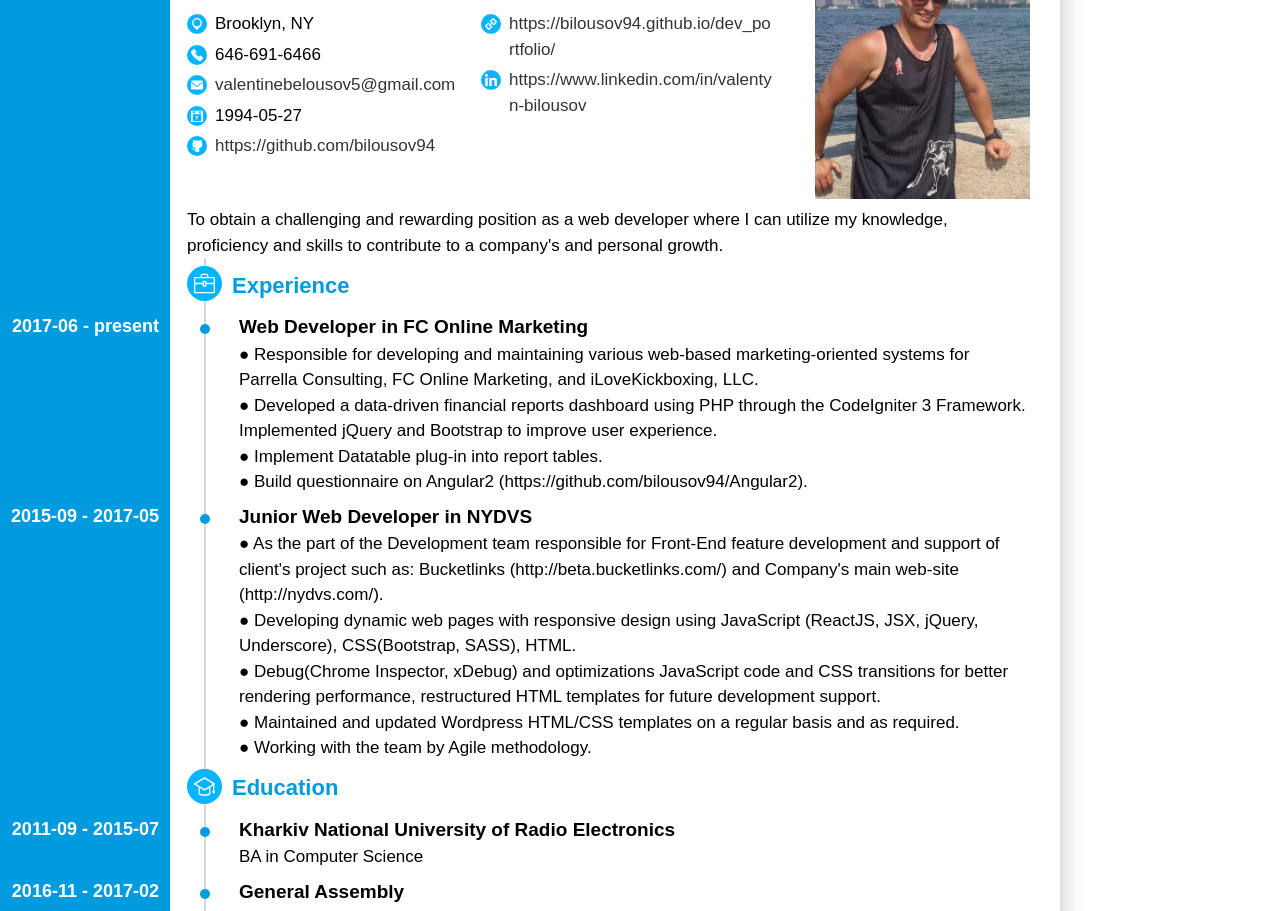
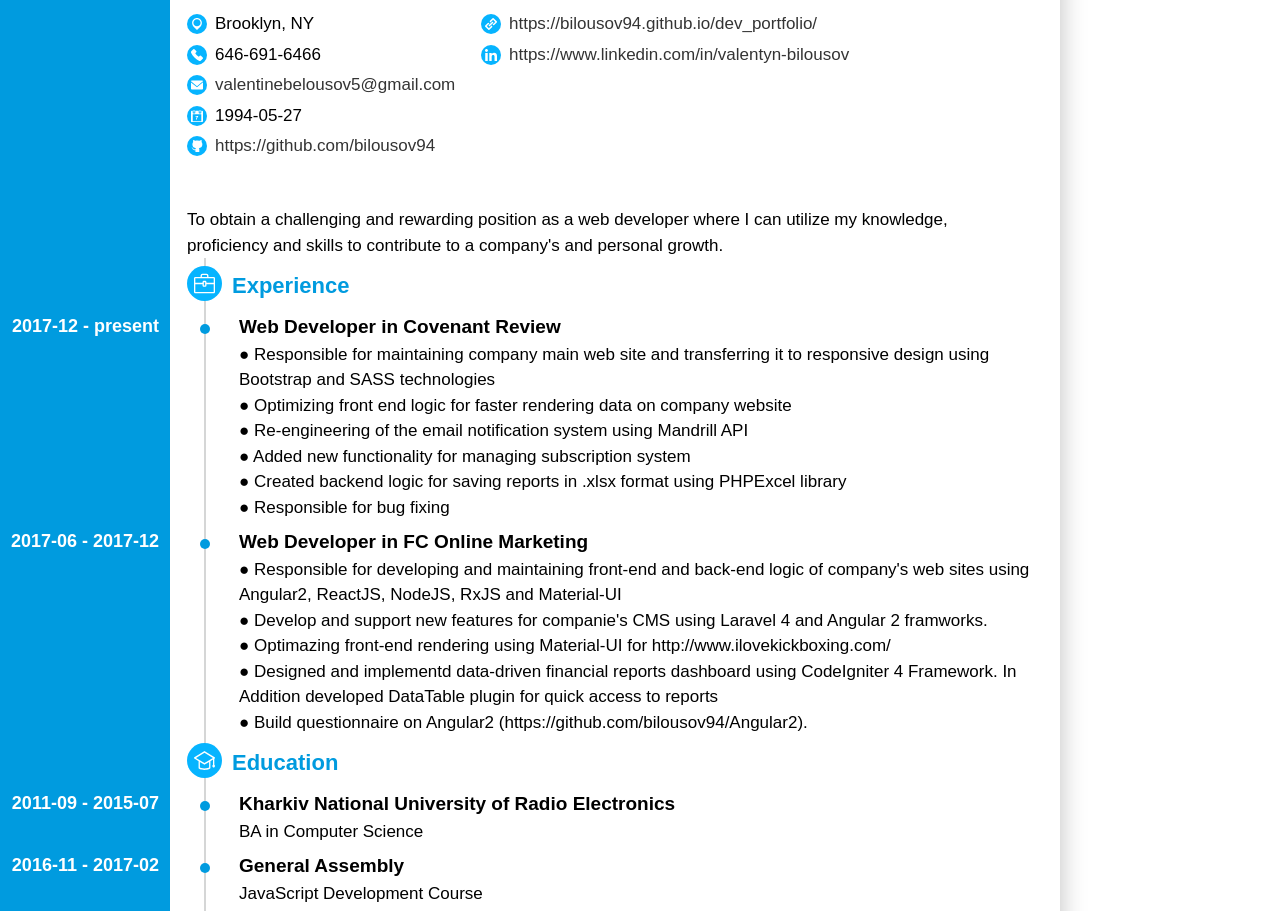
Before and after one commit to bilousov94/additional_files, a plain HTML site: page index.html in a window 1280 px wide. Shown: the part 97-1008 px from the top of the page. Drawn offline with nearby package versions, Linux system fonts and the light colour scheme.

Commit message:
Changed resume content, removed image

```diff
--- a/index.html
+++ b/index.html
@@ -63,18 +63,19 @@
 	<div class="pointer"></div>
 	<div class="ico"></div>
 	<h4 class="personalTitle">WWW</h4>
-	<div class="personalText"><a href="https://bilousov94.github.io/dev_portfolio/" target="_blank" rel="nofollow">https://bilousov94.github.io/dev_portfolio/</a></div>
+	<div class="personalText" style="width: 400px"><a href="https://bilousov94.github.io/dev_portfolio/" target="_blank" rel="nofollow">https://bilousov94.github.io/dev_portfolio/</a></div>
 </div><div class="entry personalLinkedin entryExample existingEntry" data-order="202">
 	<div class="pointer"></div>
 	<div class="ico"></div>
 	<h4 class="personalTitle">LinkedIn</h4>
-	<div class="personalText"><a href="https://www.linkedin.com/in/valentyn-bilousov" target="_blank" rel="nofollow">https://www.linkedin.com/in/valentyn-bilousov</a></div>
+	<div class="personalText" style="width: 400px"><a href="https://www.linkedin.com/in/valentyn-bilousov" target="_blank" rel="nofollow">https://www.linkedin.com/in/valentyn-bilousov</a></div>
 </div></div></div></div><div class="dCol dateLayoutLine dateSeparatorDash dateStickSeparatorFrom dateTextStyleBold colorTxtMediumBlack3 colorNameLightBlue2 colorLastNameLightBlue2 colorPositionLightBlue2 colorImgBrdLightBlue2 colorImgBgLightBlue2 colorSecTitLightBlue2 colorSecTitBgWhite3 colorSecTitBrdLightSilver3 colorSecLineLightSilver3 colorSecPointLightBlue2 colorSecPointShadowLightBlue1 colorEntTitMediumBlack3 colorEntSubMediumBlack3 colorEntBoldMediumBlack3 colorEntIcoWhite3 colorEntIcoBgLightBlue3 colorIcoWhite3 colorIcoBgLightBlue3 colorRatOnLightBlue3 colorRatOffLightSilver3 colorRatAddLightBlue3 colorBgWhite3 colorBgHfWhite3 colorDateMediumBlack3 colorDateBgLightBlue2 lastCol" style="width: 25%; height: 294px;"><div class="section sectionType3 sectionPhoto existingSection">
-		<div class="entry existingEntry">
-			<figure>
-				<img src="./My resume _ Uptowork_files/142906f2-1e3e-4b5d-833c-be1d88fdd7fc.jpg" alt="">
-			</figure>
-		</div>
+		<!--<div class="entry existingEntry">-->
+			<!--<figure>-->
+				<!--&lt;!&ndash;<img src="./My resume _ Uptowork_files/142906f2-1e3e-4b5d-833c-be1d88fdd7fc.jpg" alt="">&ndash;&gt;-->
+				<!--<img src="" alt="">-->
+			<!--</figure>-->
+		<!--</div>-->
 	</div></div></div><div class="dRow lastRow" style="height: 1206px;"><div class="dCol secTitMarginBottom10 secAccIcoCircle colSpecialLineOn colSpecialBorderOn dateSeparatorDash dateStickSeparatorFrom dateTextStyleBold colorTxtMediumBlack3 colorNameLightBlue2 colorLastNameLightBlue2 colorPositionLightBlue2 colorImgBrdLightBlue2 colorImgBgLightBlue2 colorSecTitLightBlue2 colorSecTitBgWhite3 colorSecTitBrdLightSilver3 colorSecLineLightSilver3 colorSecPointLightBlue2 colorSecPointShadowLightBlue1 colorEntTitMediumBlack3 colorEntSubMediumBlack3 colorEntBoldMediumBlack3 colorEntIcoWhite3 colorEntIcoBgLightBlue3 colorIcoWhite3 colorIcoBgLightBlue3 colorRatOnLightBlue3 colorRatOffLightSilver3 colorRatAddLightBlue3 colorBgWhite3 colorBgHfWhite3 colorDateMediumBlack3 colorDateBgLightBlue2 firstCol lastCol" style="width: 100%; height: 1206px;"><div class="section sectionType4 sectionSummary secTitleOff secSpecialLineOff existingSection">
 		<h3 class="title"><span class="ico"></span><span class="txt">Summary</span></h3>
 		<div class="entryContainer content"><div class="entry existingEntry">
@@ -85,51 +86,80 @@
 			</div></div>
 	</div><div class="section sectionType6 sectionExperience secSpecialLineFirst existingSection">
 		<h3 class="title"><span class="ico"></span><span class="txt">Experience</span></h3>
-		<div class="entryContainer"><div class="entry existingEntry" data-date-from-year="" data-date-from-month="" data-date-to-year="" data-date-to-month="" style="min-height: 25px;">
+		<div class="entryContainer">
+			<div class="entry existingEntry" data-date-from-year="" data-date-from-month="" data-date-to-year="" data-date-to-month="" style="min-height: 25px;">
+				<div class="pointer" style="top: 1.1rem; left: -38px;"></div>
+				<div class="dates">					<span class="dateFrom">2017-12</span>
+					<span class="dateSeparator"></span>
+					<span class="dateTo">present</span>
+				</div>
+				<div class="content">
+					<h5 class="title"><p>Web Developer in Covenant Review</p>
+
+						<p></p></h5>
+					<h6 class="subtitle"><p></p></h6>
+					<div class="text desc"><p>●	Responsible for maintaining company main web site and transferring it to responsive design using Bootstrap and SASS technologies</p>
+
+						<p>●	Optimizing front end logic for faster rendering data on company website<br></p>
+
+						<p>●	Re-engineering of the email notification system using Mandrill API <br></p>
+
+						<p>●	Added new functionality for managing subscription system<br></p>
+
+						<p>●	Created backend logic for saving reports in .xlsx format using PHPExcel library<br></p>
+
+						<p>●	Responsible for bug fixing<br></p></div>
+				</div>
+			</div>
+			<div class="entry existingEntry" data-date-from-year="" data-date-from-month="" data-date-to-year="" data-date-to-month="" style="min-height: 25px;">
 				<div class="pointer" style="top: 1.1rem; left: -38px;"></div>
 				<div class="dates">					<span class="dateFrom">2017-06</span>
 					<span class="dateSeparator"></span>
-					<span class="dateTo">present</span>
+					<span class="dateTo">2017-12</span>
 				</div>
 				<div class="content">
 					<h5 class="title"><p>Web Developer in FC Online Marketing</p>
 
 <p></p></h5>
 					<h6 class="subtitle"><p></p></h6>
-					<div class="text desc"><p>●	Responsible for developing and maintaining various web-based marketing-oriented systems for Parrella Consulting, FC Online Marketing, and iLoveKickboxing, LLC.</p>
+					<div class="text desc"><p>●	Responsible for developing and maintaining front-end and back-end logic of company's web sites using Angular2, ReactJS, NodeJS, RxJS and Material-UI</p>
 
-<p></p>
+						<p></p>
 
-<p>●	Developed a data-driven financial reports dashboard using PHP through the CodeIgniter 3 Framework. Implemented jQuery and Bootstrap to improve user experience.<br></p>
+						<p>●	Develop and support new features for companie's CMS using Laravel 4 and Angular 2 framworks.<br></p>
 
-<p>●	Implement Datatable plug-in into report tables.<br></p>
+						<p>●	Optimazing front-end rendering using Material-UI for http://www.ilovekickboxing.com/<br></p>
 
-<p>●	Build questionnaire on Angular2 (https://github.com/bilousov94/Angular2).<br></p></div>
+						<p>●	Designed and implementd data-driven financial reports dashboard using CodeIgniter 4 Framework. In Addition developed DataTable plugin for quick access to reports<br></p>
+
+						<p>●	Build questionnaire on Angular2 (https://github.com/bilousov94/Angular2).<br></p></div>
 				</div>
-			</div><div class="entry existingEntry" data-date-from-year="" data-date-from-month="" data-date-to-year="" data-date-to-month="" style="min-height: 25px;">
-				<div class="pointer" style="top: 1.1rem; left: -38px;"></div>
-				<div class="dates">					<span class="dateFrom">2015-09</span>
-					<span class="dateSeparator"></span>
-					<span class="dateTo">2017-05</span>
-				</div>
-				<div class="content">
-					<h5 class="title"><p>Junior Web Developer in NYDVS</p>
+			</div>
+			<!--<div class="entry existingEntry" data-date-from-year="" data-date-from-month="" data-date-to-year="" data-date-to-month="" style="min-height: 25px;">-->
+				<!--<div class="pointer" style="top: 1.1rem; left: -38px;"></div>-->
+				<!--<div class="dates">					<span class="dateFrom">2015-09</span>-->
+					<!--<span class="dateSeparator"></span>-->
+					<!--<span class="dateTo">2017-05</span>-->
+				<!--</div>-->
+				<!--<div class="content">-->
+					<!--<h5 class="title"><p>Junior Web Developer in NYDVS</p>-->
 
-<p></p></h5>
-					<h6 class="subtitle"></h6>
-					<div class="text desc"><p>●	As the part of the Development team responsible for Front-End feature development and support of client's project such as: Bucketlinks (http://beta.bucketlinks.com/) and Company's main web-site (http://nydvs.com/).</p>
+<!--<p></p></h5>-->
+					<!--<h6 class="subtitle"></h6>-->
+					<!--<div class="text desc"><p>●	As the part of the Development team responsible for Front-End feature development and support of client's project such as: Bucketlinks (http://beta.bucketlinks.com/) and Company's main web-site (http://nydvs.com/).</p>-->
 
-<p></p>
+<!--<p></p>-->
 
-<p>●	Developing dynamic web pages with responsive design using JavaScript (ReactJS, JSX, jQuery, Underscore), CSS(Bootstrap, SASS), HTML.<br></p>
+<!--<p>●	Developing dynamic web pages with responsive design using JavaScript (ReactJS, JSX, jQuery, Underscore), CSS(Bootstrap, SASS), HTML.<br></p>-->
 
-<p>●	Debug(Chrome Inspector, xDebug) and optimizations JavaScript code and CSS transitions for better rendering performance, restructured HTML templates for future development support.<br></p>
+<!--<p>●	Debug(Chrome Inspector, xDebug) and optimizations JavaScript code and CSS transitions for better rendering performance, restructured HTML templates for future development support.<br></p>-->
 
-<p>●	Maintained and updated Wordpress HTML/CSS templates on a regular basis and as required.<br></p>
+<!--<p>●	Maintained and updated Wordpress HTML/CSS templates on a regular basis and as required.<br></p>-->
 
-<p>●	Working with the team by Agile methodology.<br></p></div>
-				</div>
-			</div></div>
+<!--<p>●	Working with the team by Agile methodology.<br></p></div>-->
+				<!--</div>-->
+			<!--</div>-->
+		</div>
 	</div><div class="section sectionType5 sectionEducation existingSection">
 		<h3 class="title"><span class="ico"></span><span class="txt">Education</span></h3>
 		<div class="entryContainer"><div class="entry existingEntry" data-date-from-year="" data-date-from-month="" data-date-to-year="" data-date-to-month="" style="min-height: 25px;">
@@ -165,7 +195,7 @@
 		<h3 class="title"><span class="ico"></span><span class="txt">Skills</span></h3>
 		<div class="entryContainer content"><div class="entry skillDescOnly existingEntry">
 				<div class="pointer" style="top: 0.8rem; left: -38px;"></div>
-				<h4 class="descShort"><span class="normalText"><p><b><u>Languages:</u></b> JavaScript, PHP, NodeJS, TypeScript, Java</p>
+				<h4 class="descShort"><span class="normalText"><p><b><u>Languages:</u></b> JavaScript, PHP, NodeJS, TypeScript</p>
 
 <p></p></span></h4>
 
@@ -179,14 +209,14 @@
 
 			</div><div class="entry skillDescOnly existingEntry">
 				<div class="pointer" style="top: 0.8rem; left: -38px;"></div>
-				<h4 class="descShort"><span class="normalText"><p><b><u>Libraries:</u></b> jQuery, jQueryUI, Underscore.js, Backbone, DataTable</p>
+				<h4 class="descShort"><span class="normalText"><p><b><u>Libraries:</u></b> jQuery, jQueryUI, PHPExcel, Underscore.js, Backbone, DataTable</p>
 
 <p></p></span></h4>
 
 
 			</div><div class="entry skillDescOnly existingEntry">
 				<div class="pointer" style="top: 0.8rem; left: -38px;"></div>
-				<h4 class="descShort"><span class="normalText"><p><b><u>noSQL/SQL:</u></b> MongoDB, MySQL, Firebase, Redis, ElephantSQL, DynamoDB</p></span></h4>
+				<h4 class="descShort"><span class="normalText"><p><b><u>noSQL/SQL:</u></b> MongoDB, MySQL, Firebase, DynamoDB</p></span></h4>
 
 
 			</div><div class="entry skillDescOnly existingEntry">
@@ -220,7 +250,7 @@
 
 			</div><div class="entry skillDescOnly existingEntry">
 				<div class="pointer" style="top: 0.8rem; left: -38px;"></div>
-				<h4 class="descShort"><span class="normalText"><p><b><u>Project Management:</u></b> JIRA, Slack, Basecamp</p>
+				<h4 class="descShort"><span class="normalText"><p><b><u>Project Management:</u></b>  Slack, Basecamp</p>
 
 <p></p></span></h4>
 
```
Also changed, not shown: 1 other file.
